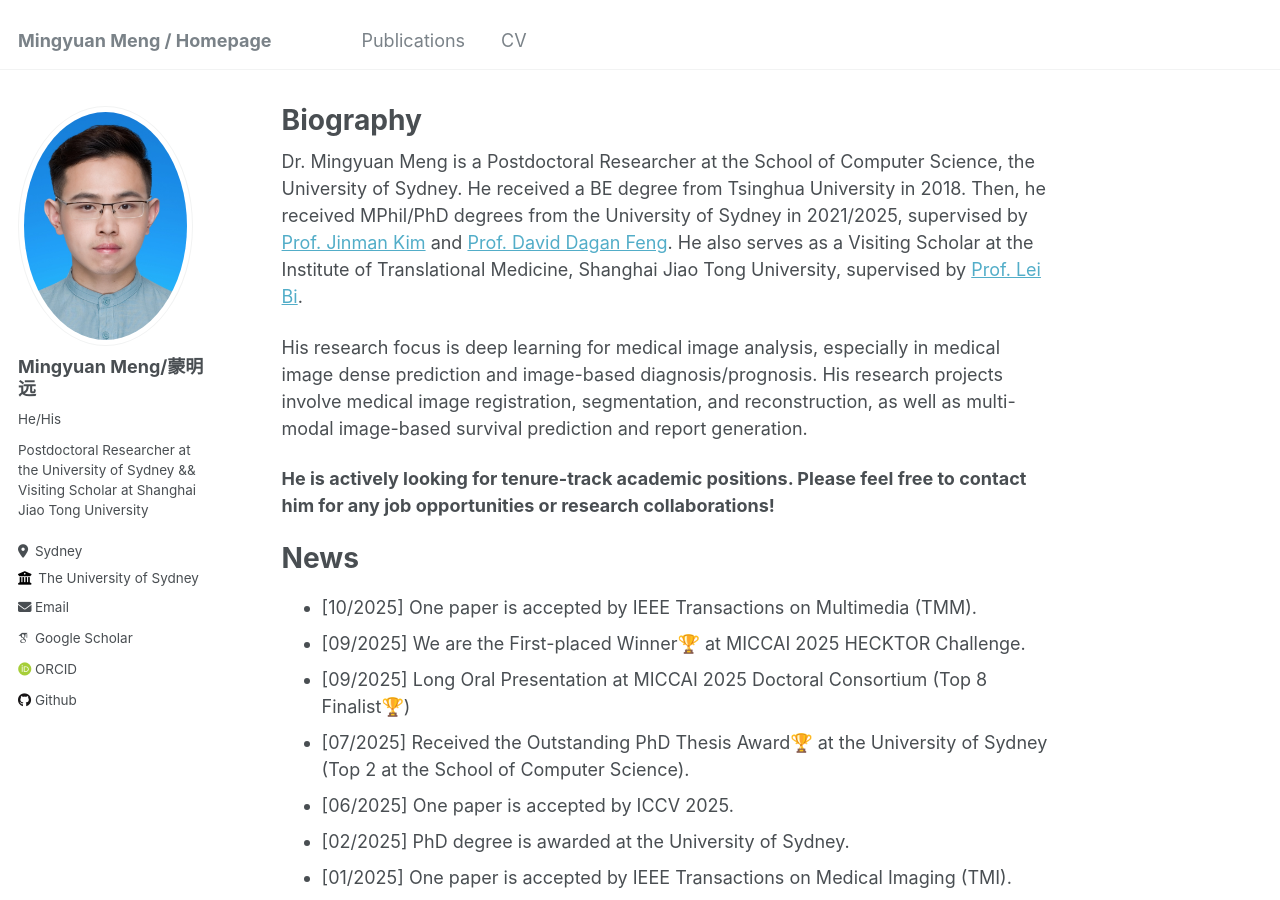
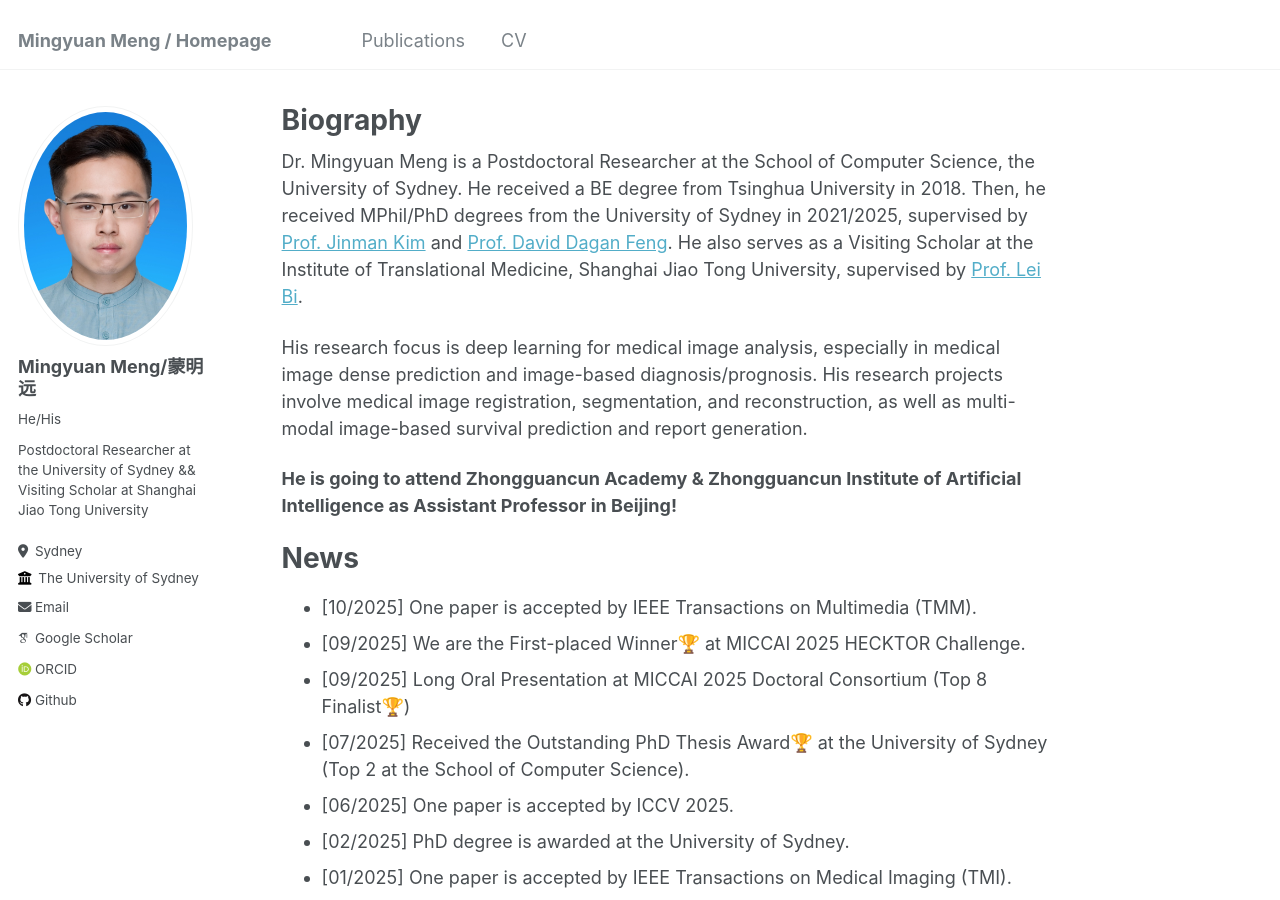
Before and after one commit to MungoMeng/mungomeng.github.io, a Jekyll site: the page built from _pages/about.md, in a window 1280 px wide and 900 px high. Built offline with Jekyll 4.4.1, drawn with Linux system fonts in a browser that asks for light colours; some web fonts are replaced.

Commit message:
Update about.md

```diff
--- a/_pages/about.md
+++ b/_pages/about.md
@@ -11,7 +11,7 @@ Dr. Mingyuan Meng is a Postdoctoral Researcher at the School of Computer Science
 
 His research focus is deep learning for medical image analysis, especially in medical image dense prediction and image-based diagnosis/prognosis. His research projects involve medical image registration, segmentation, and reconstruction, as well as multi-modal image-based survival prediction and report generation.
 
-**He is actively looking for tenure-track academic positions. Please feel free to contact him for any job opportunities or research collaborations!**
+**He is going to attend Zhongguancun Academy & Zhongguancun Institute of Artificial Intelligence as Assistant Professor in Beijing!**
 
 News
 ======
```
